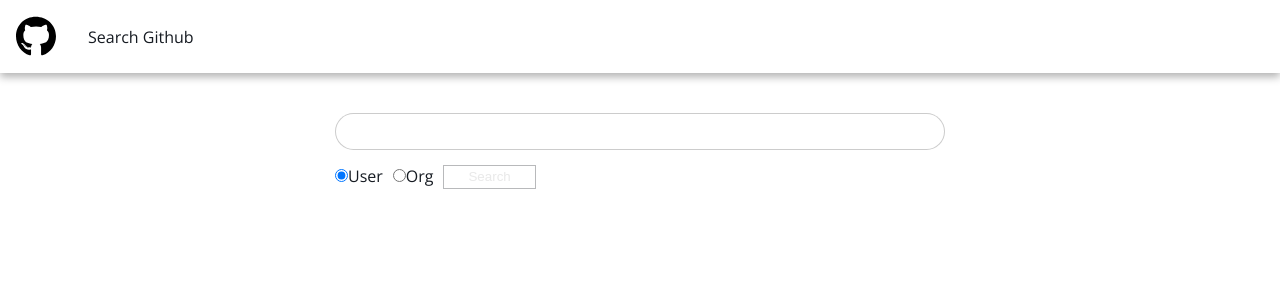
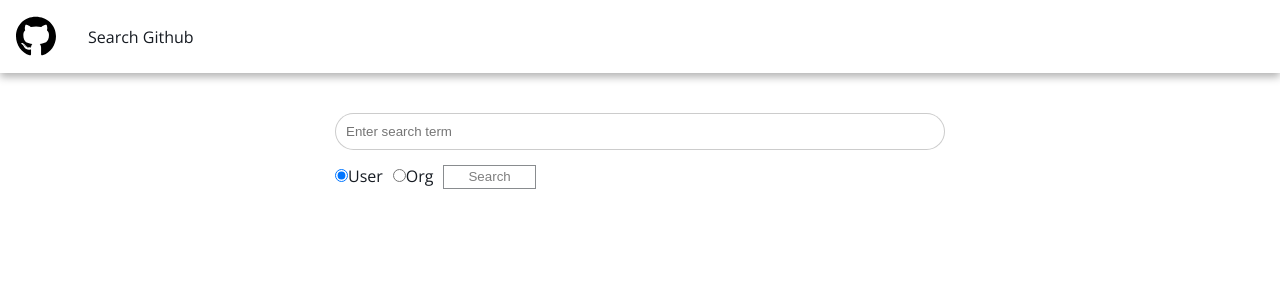
Before and after one commit to Veekthor/github-search, a React (Create React App) app: page /search in a window 1280 px wide. Shown: the top 300 px of the page. Built offline with nearby package versions, Linux system fonts and the light colour scheme.

Commit message:
Refactor + fix linting errors

```diff
--- a/src/components/Search.tsx
+++ b/src/components/Search.tsx
@@ -4,6 +4,7 @@ import { SearchedContext } from "../context/SearchContext";
 import { IReturnedSearchCall } from "../interfaces";
 import {
   SearchActions,
+  SearchButton,
   SearchInput,
 } from "./styles/Search.styled";
 import { useSearchParams } from "react-router-dom";
@@ -39,6 +40,7 @@ const Search: React.FC = () => {
     if (type) setType(type);
     setLoading(true);
     handleSearch(term, type || "user");
+    // eslint-disable-next-line react-hooks/exhaustive-deps
   }, []);
 
   const handleClick = async () => {
@@ -61,6 +63,7 @@ const Search: React.FC = () => {
         onChange={handleChange}
         data-testid="search-input"
         aria-label="Search"
+        placeholder="Enter search term"
       />
       <SearchActions>
         <div>
@@ -85,12 +88,12 @@ const Search: React.FC = () => {
           />
           <label htmlFor="org">Org</label>
         </div>
-        <button
+        <SearchButton
           onClick={handleClick}
-          disabled={isLoading || !searchTerm.trim()}
+          className={`${isLoading || !searchTerm.trim() ? "disabled" : ""}`}
         >
           Search
-        </button>
+        </SearchButton>
       </SearchActions>
     </section>
   );
--- a/src/components/UserCard.tsx
+++ b/src/components/UserCard.tsx
@@ -4,7 +4,7 @@ import { IoIosArrowForward } from "react-icons/io";
 
 const UserCard: React.FC<IUserCardProps> = ({ user }) => {
   return (
-    <a href={user.html_url} target="_blank">
+    <a href={user.html_url} target="_blank" rel="noreferrer">
       <StyledUserCard data-testid="user-card">
         <div>
           <img
--- a/src/components/styles/Search.styled.ts
+++ b/src/components/styles/Search.styled.ts
@@ -11,8 +11,9 @@ export const SearchActions = styled.div`
   display: flex;
   margin-top: 15px;
   gap: 10px;
+`;
 
-  button {
+export const SearchButton = styled.button`
   border: 1px solid var(--primary);
   cursor: pointer;
   background-color: white;
@@ -24,9 +25,8 @@ export const SearchActions = styled.div`
     color: white;
   }
 
-    &:disabled {
-      opacity: 0.3;
+  &.disabled {
+    opacity: 0.5;
     pointer-events: none;
   }
-  }
 `;
```
Lines whose indentation alone changed are shown as unchanged.
